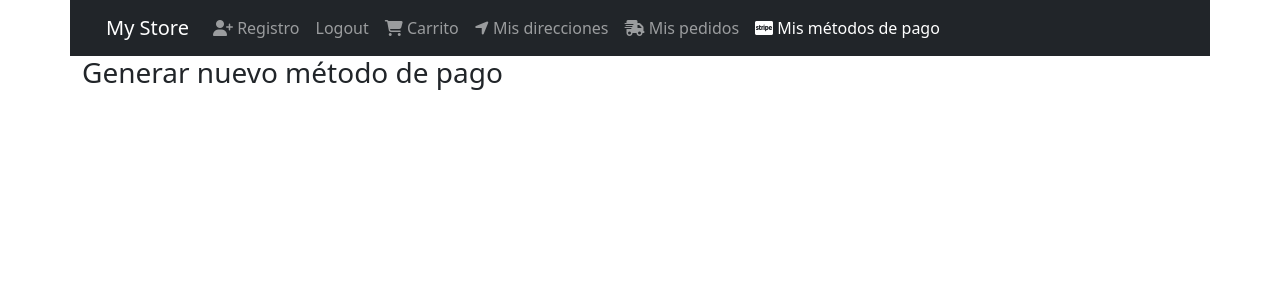
After one commit to jorgefalconcampos/django-ecommerce, a Django app: page /pagos/nuevo in a window 1280 px wide. The commit adds this page. Shown: the top 300 px of the page. Run offline with Django 3.2, Linux system fonts and the light colour scheme; the visitor is signed in with stand-in values (Sample User, id 1); some libraries are stand-ins or nearby versions.

Commit message:
added urls for billing profile

```diff
--- /dev/null
+++ b/billing_profiles/templates/billing_profiles/create.html
@@ -0,0 +1,13 @@
+{% extends 'base.html' %}
+
+
+{% block content %}
+
+<div class="col">
+    <div class="h3">
+        Generar nuevo método de pago
+    </div>
+</div>
+
+
+{% endblock %}
--- /dev/null
+++ b/billing_profiles/urls.py
@@ -0,0 +1,9 @@
+from django.urls import path
+
+from . import views
+
+app_name = 'billing_profiles'
+
+urlpatterns = [
+    path('nuevo', views.create, name='create')
+]
--- a/billing_profiles/views.py
+++ b/billing_profiles/views.py
@@ -1,3 +1,10 @@
 from django.shortcuts import render
+from django.contrib.auth.decorators import login_required
 
 # Create your views here.
+
+@login_required(login_url='login')
+def create(request):
+    return render(request, 'billing_profiles/create.html', {
+
+    })
--- a/ecommerce/templates/navbar.html
+++ b/ecommerce/templates/navbar.html
@@ -3,6 +3,7 @@
 {% url 'carts:cart' as cart %}
 {% url 'shipping_addresses:shipping_addresses' as shipping_addresses %}
 {% url 'orders:completed' as completed %}
+{% url 'billing_profiles:create' as billing_profiles %}
 
 <nav class="navbar navbar-expand-lg navbar-dark bg-dark">
     <div class="container-fluid">
@@ -54,6 +55,14 @@
                 Mis pedidos
               </a>
             </li>
+
+            <li class="nav-item">
+              <a class="nav-link {% if request.path == billing_profiles %}active{%endif%}" aria-current="page" href="{{ billing_profiles }}">
+                <span class="fab fa-cc-stripe"></span>
+                Mis métodos de pago
+              </a>
+            </li>
+
             {% endif %}
           </ul>
       </div>
--- a/ecommerce/urls.py
+++ b/ecommerce/urls.py
@@ -33,6 +33,7 @@ urlpatterns = [
     path('orden/', include('orders.urls')),
     path('direcciones/', include('shipping_addresses.urls')),
     path('codigos/', include('promo_code.urls')),
+    path('pagos/', include('billing_profiles.urls'))
 ]
 
 if settings.DEBUG:
```
